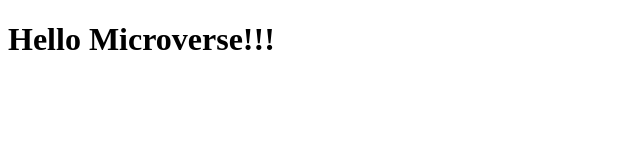
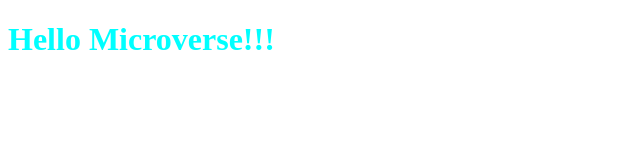
Before and after one commit to kamranasif506/pair-programming, a plain HTML site: page index.html in a window 1280 px wide. Shown: the whole page, without its empty margins (0-640 px from the left). Drawn offline with Linux system fonts and the light colour scheme.

Commit message:
Add style.css file and changed color of heading

```diff
--- a/index.html
+++ b/index.html
@@ -4,6 +4,7 @@
     <meta charset="UTF-8">
     <meta http-equiv="X-UA-Compatible" content="IE=edge">
     <meta name="viewport" content="width=device-width, initial-scale=1.0">
+    <link rel="stylesheet" href="style.css">
     <title>Pair Programming</title>
 </head>
 <body>
--- /dev/null
+++ b/style.css
@@ -0,0 +1,3 @@
+h1 {
+    color: cyan;
+}
```
